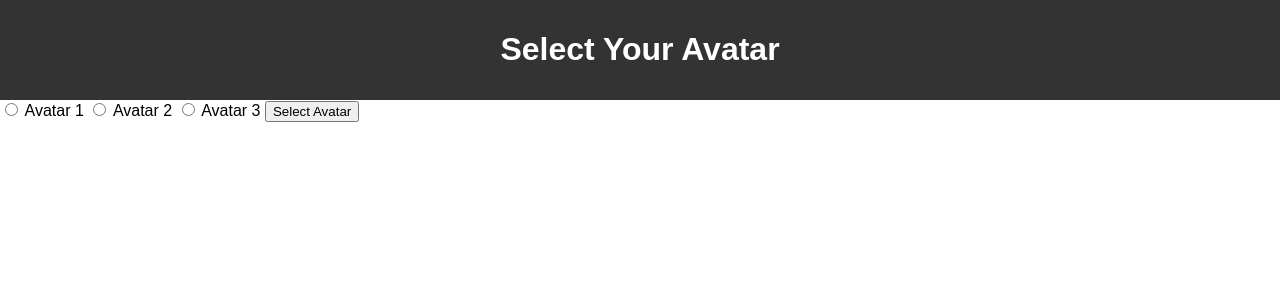
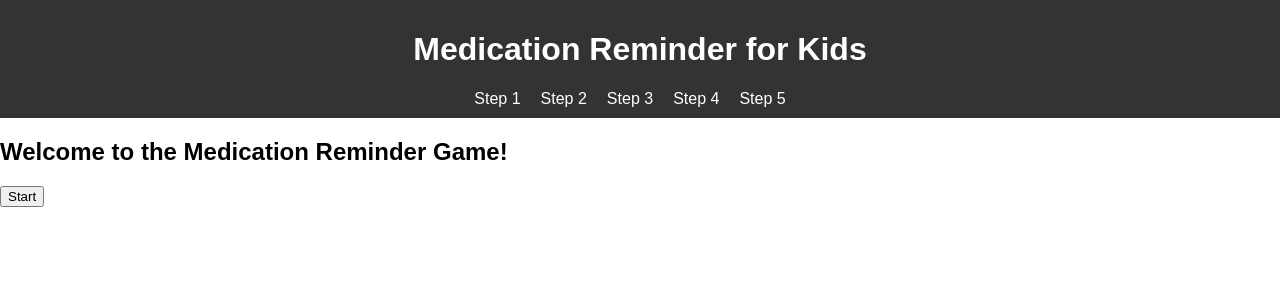
Before and after one commit to alaynamnguyen/hackatbrown, a Flask app: page / in a window 1280 px wide. Shown: the top 300 px of the page. Run offline with Flask 2, Linux system fonts and the light colour scheme.

Commit message:
Welcome, loading screen

```diff
--- a/flask-medication-reminder/app.py
+++ b/flask-medication-reminder/app.py
@@ -1,9 +1,18 @@
 from flask import Flask, render_template, request, redirect, url_for, session
+import time
 
 app = Flask(__name__)
 app.secret_key = 'your_secret_key'
 
 @app.route("/")
+def welcome():
+    return render_template("welcome.html")
+
+@app.route("/loading")
+def loading():
+    return render_template("loading.html")
+
+@app.route("/select_avatar")
 def select_avatar():
     return render_template("select_avatar.html")
 
--- a/flask-medication-reminder/templates/select_avatar.html
+++ b/flask-medication-reminder/templates/select_avatar.html
@@ -1,34 +1,16 @@
-<!DOCTYPE html>
-<html lang="en">
-    <head>
-        <meta charset="UTF-8" />
-        <meta name="viewport" content="width=device-width, initial-scale=1.0" />
-        <link
-            rel="stylesheet"
-            href="{{ url_for('static', filename='css/styles.css') }}"
-        />
-        <title>Select Avatar</title>
-    </head>
-    <body>
-        <header>
-            <h1>Select Your Avatar</h1>
-        </header>
-        <main>
+{% extends "base.html" %} {% block title %}Select Avatar{% endblock %} {% block
+content %}
+<h2>Select Your Avatar</h2>
 <form action="{{ url_for('set_avatar') }}" method="post">
     <label>
-                    <input type="radio" name="avatar" value="Avatar 1" /> Avatar
-                    1
+        <input type="radio" name="avatar" value="Avatar 1" /> Avatar 1
     </label>
     <label>
-                    <input type="radio" name="avatar" value="Avatar 2" /> Avatar
-                    2
+        <input type="radio" name="avatar" value="Avatar 2" /> Avatar 2
     </label>
     <label>
-                    <input type="radio" name="avatar" value="Avatar 3" /> Avatar
-                    3
+        <input type="radio" name="avatar" value="Avatar 3" /> Avatar 3
     </label>
     <button type="submit">Select Avatar</button>
 </form>
-        </main>
-    </body>
-</html>
+{% endblock %}
--- /dev/null
+++ b/flask-medication-reminder/templates/welcome.html
@@ -0,0 +1,12 @@
+{% extends "base.html" %} {% block title %}Welcome{% endblock %} {% block
+content %}
+<h2>Welcome to the Medication Reminder Game!</h2>
+<button id="start-button">Start</button>
+<script>
+    document
+        .getElementById("start-button")
+        .addEventListener("click", function () {
+            window.location.href = "{{ url_for('loading') }}";
+        });
+</script>
+{% endblock %}
```
Also changed, not shown: flask-medication-reminder/templates/loading.html (added, +12 -0 lines). Lines whose indentation alone changed are shown as unchanged.
